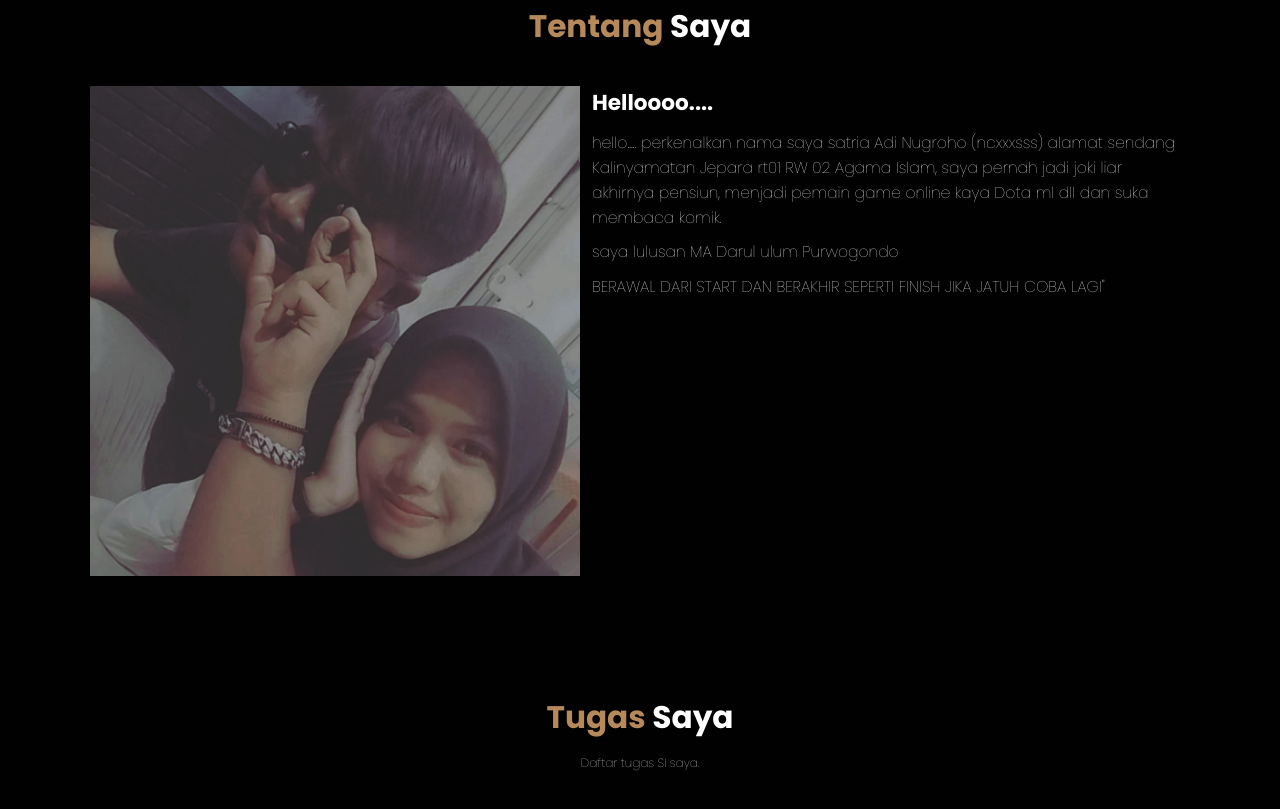
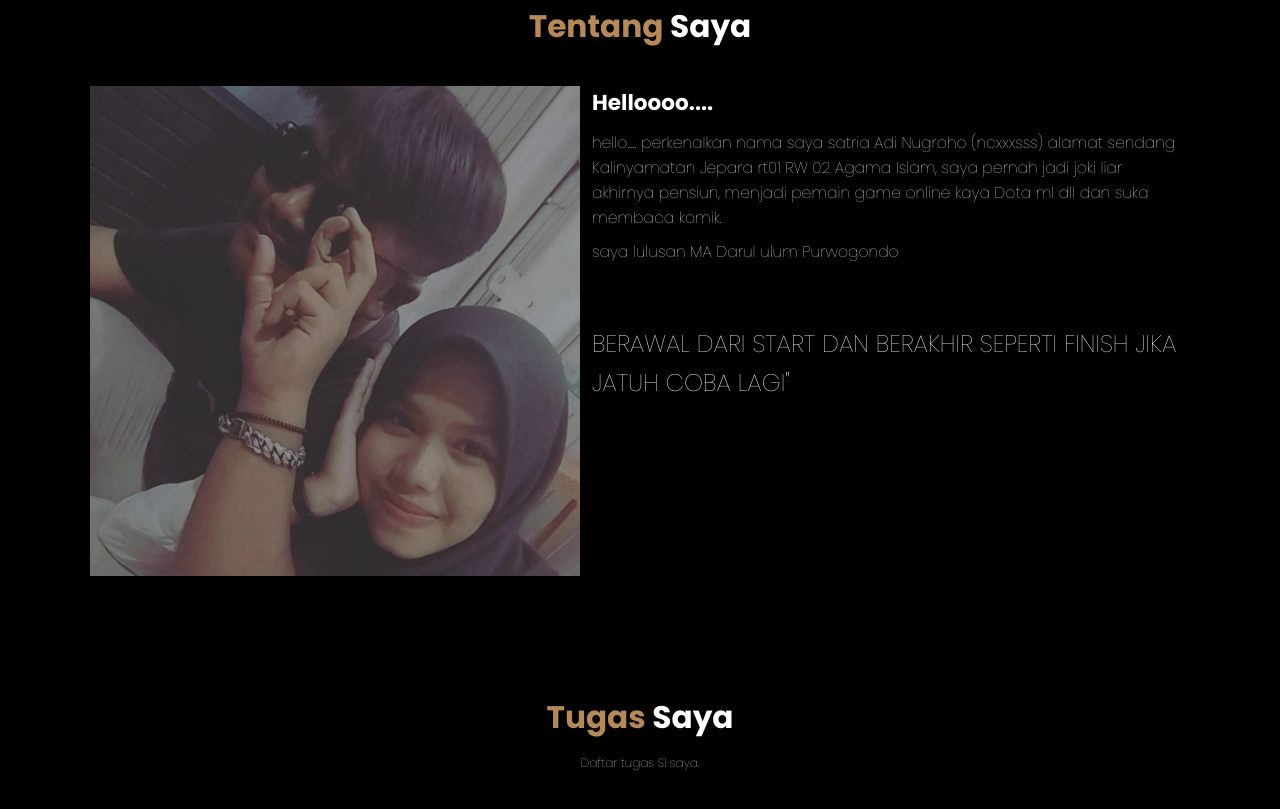
Before and after one commit to ncxxxsssss/Website-saya, a plain HTML site: page kedai-kopi/index.html in a window 1280 px wide. Shown: the part 893-1702 px from the top of the page. Drawn offline with nearby package versions, Linux system fonts and the light colour scheme.

Commit message:
Update index.html

```diff
--- a/kedai-kopi/index.html
+++ b/kedai-kopi/index.html
@@ -48,7 +48,7 @@
     <!-- Search Form end -->
 
     <!-- Shopping Cart start -->
-    <div class="shopping-cart">
+<!--     <div class="shopping-cart">
       <div class="cart-item">
         <img src="img/products/1.jpg" alt="Product 1">
         <div class="item-detail">
@@ -73,7 +73,7 @@
         </div>
         <i data-feather="trash-2" class="remove-item"></i>
       </div>
-    </div>
+    </div> -->
     <!-- Shopping Cart end -->
 
   </nav>
@@ -107,7 +107,7 @@
           Agama Islam, saya pernah jadi joki liar akhirnya pensiun, menjadi pemain game online kaya Dota ml dll dan suka
           membaca komik.</p>
         <P>saya lulusan MA Darul ulum Purwogondo</P>
-        <P>BERAWAL DARI START DAN BERAKHIR SEPERTI FINISH JIKA JATUH COBA LAGI"</P>
+        <P class="caption">BERAWAL DARI START DAN BERAKHIR SEPERTI FINISH JIKA JATUH COBA LAGI"</P>
       </div>
     </div>
   </section>
@@ -143,7 +143,7 @@
   <!-- Menu Section end -->
 
   <!-- Products Section start -->
-  <!-- <section class="products" id="products">
+<!--   <section class="products" id="products">
     <h2><span>Produk Unggulan</span> Kami</h2>
     <p>Lorem ipsum dolor sit amet consectetur adipisicing elit. Illo unde eum, ab fuga possimus iste.</p>
 
```
